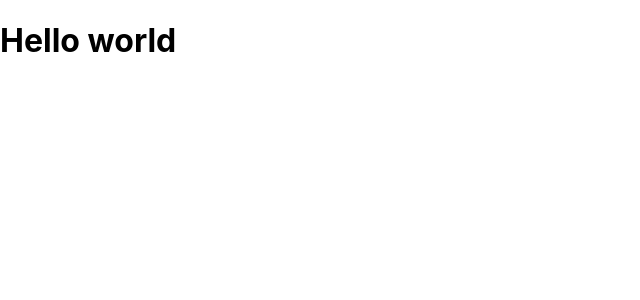
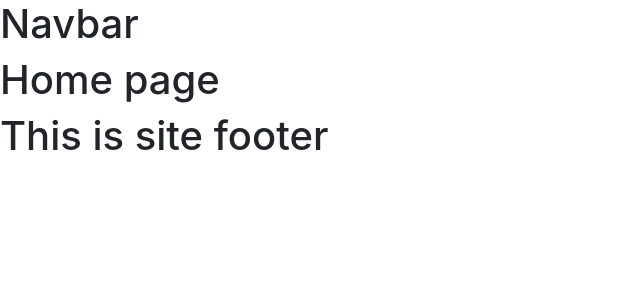
Before and after one commit to AbrRahman/laptop-dokan-client, a React (Create React App) app: page / in a window 1280 px wide. Shown: the top 300 px of the page, without its empty margins (0-640 px from the left). Built offline with nearby package versions, Linux system fonts and the light colour scheme.

Commit message:
setup layout

```diff
--- a/package.json
+++ b/package.json
@@ -6,7 +6,9 @@
     "@testing-library/jest-dom": "^5.16.5",
     "@testing-library/react": "^13.4.0",
     "@testing-library/user-event": "^13.5.0",
+    "bootstrap": "^5.2.3",
     "react": "^18.2.0",
+    "react-bootstrap": "^2.6.0",
     "react-dom": "^18.2.0",
     "react-router-dom": "^6.4.3",
     "react-scripts": "5.0.1",
--- a/src/App.js
+++ b/src/App.js
@@ -1,9 +1,10 @@
+import { RouterProvider } from 'react-router-dom';
 import './App.css';
-
+import { router } from './Router/Router/Router';
 function App() {
   return (
     <div>
-      <h1>Hello world</h1>
+      <RouterProvider router={router}></RouterProvider>
     </div>
   );
 }
--- /dev/null
+++ b/src/Pages/Home/Home/Home.js
@@ -0,0 +1,11 @@
+import React from 'react';
+
+const Home = () => {
+    return (
+        <div>
+            <h1>Home page</h1>
+        </div>
+    );
+};
+
+export default Home;
--- /dev/null
+++ b/src/Pages/Notfound/NotFound.js
@@ -0,0 +1,11 @@
+import React from 'react';
+
+const NotFound = () => {
+    return (
+        <div>
+            <h1>Page Was NotFound 404</h1>
+        </div>
+    );
+};
+
+export default NotFound;
--- /dev/null
+++ b/src/Router/Router/Router.js
@@ -0,0 +1,17 @@
+import { createBrowserRouter } from "react-router-dom";
+import Main from "../../layout/Main/Main";
+import Home from "../../Pages/Home/Home/Home";
+import NotFound from "../../Pages/Notfound/NotFound";
+
+export const router = createBrowserRouter([
+    {
+        path: '/',
+        element: <Main></Main>,
+        children: [
+            { path: '/', element: <Home></Home> }
+        ]
+    },
+    {
+        path: '*', element: <NotFound></NotFound>
+    }
+])
--- a/src/index.js
+++ b/src/index.js
@@ -1,9 +1,9 @@
+import 'bootstrap/dist/css/bootstrap.min.css';
 import React from 'react';
 import ReactDOM from 'react-dom/client';
+import App from './App';
 import './index.css';
-import App from './App';
 import reportWebVitals from './reportWebVitals';
-
 const root = ReactDOM.createRoot(document.getElementById('root'));
 root.render(
   <React.StrictMode>
--- /dev/null
+++ b/src/layout/Main/Main.js
@@ -0,0 +1,16 @@
+import React from 'react';
+import { Outlet } from 'react-router-dom';
+import Footer from '../../shared/Footer/Footer';
+import Navbar from '../../shared/Navbar/Navbar';
+
+const Main = () => {
+    return (
+        <div>
+            <Navbar></Navbar>
+            <Outlet></Outlet>
+            <Footer></Footer>
+        </div>
+    );
+};
+
+export default Main;
--- /dev/null
+++ b/src/shared/Footer/Footer.js
@@ -0,0 +1,11 @@
+import React from 'react';
+
+const Footer = () => {
+    return (
+        <div>
+            <h1>This is site footer</h1>
+        </div>
+    );
+};
+
+export default Footer;
--- /dev/null
+++ b/src/shared/Navbar/Navbar.js
@@ -0,0 +1,11 @@
+import React from 'react';
+
+const Navbar = () => {
+    return (
+        <div>
+            <h1>Navbar </h1>
+        </div>
+    );
+};
+
+export default Navbar;
```
Also changed, not shown: 1 other file (tests, documents, lock files or other folders).
